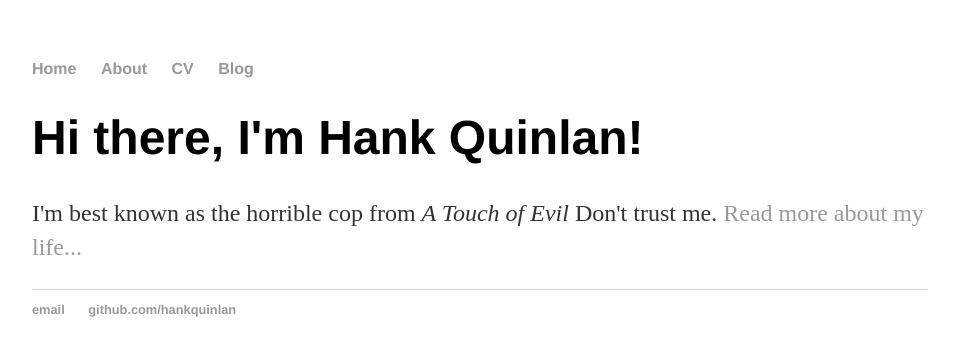
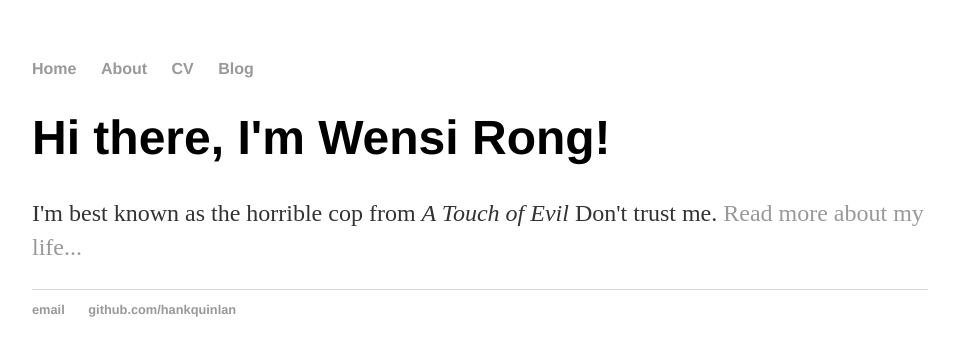
Before and after one commit to whurong/WensiRong.github.io, a Jekyll site: the page built from index.html, in a window 1280 px wide. Shown: the top 356 px of the page, without its empty margins (160-1115 px from the left). Built offline with Jekyll 4.4.1, drawn with Linux system fonts in a browser that asks for light colours.

Commit message:
Update index.html

```diff
--- a/index.html
+++ b/index.html
@@ -3,6 +3,6 @@ layout: default
 title: Wensi Rong, welcome to my page
 ---
 <div class="blurb">
-	<h1>Hi there, I'm Hank Quinlan!</h1>
+	<h1>Hi there, I'm Wensi Rong!</h1>
 	<p>I'm best known as the horrible cop from <em>A Touch of Evil</em> Don't trust me. <a href="/about">Read more about my life...</a></p>
 </div><!-- /.blurb -->
```
